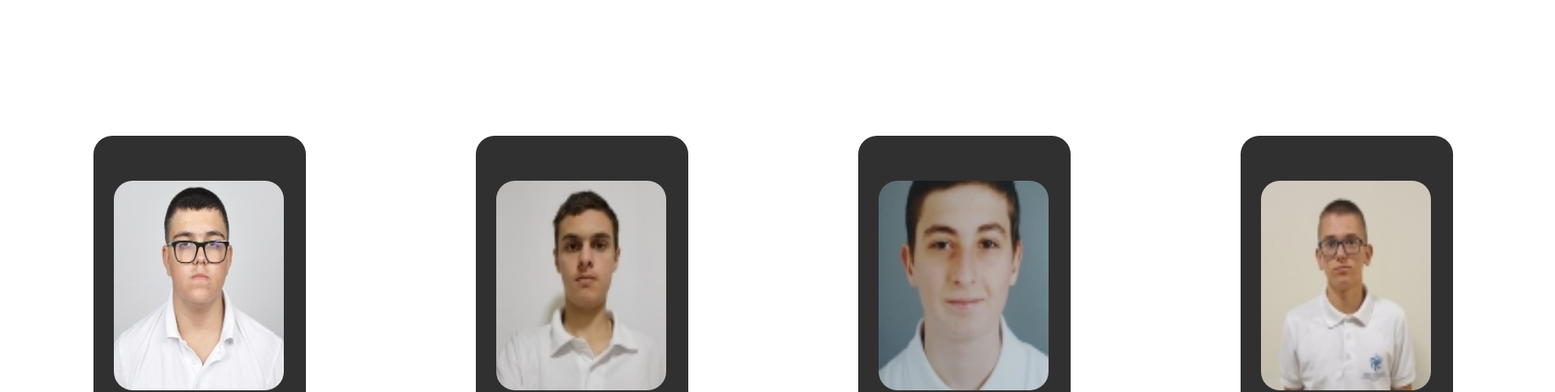
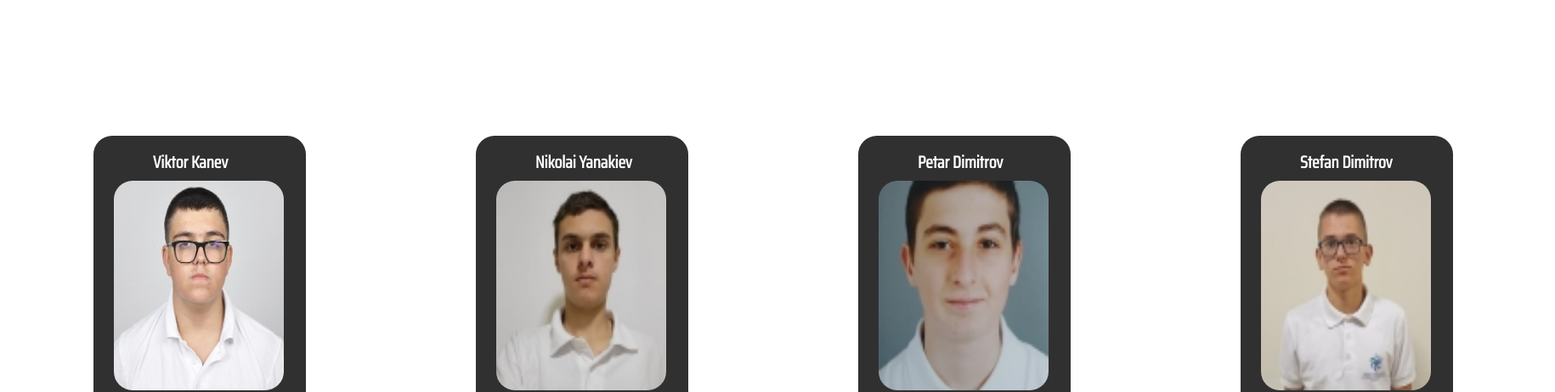
Before and after one commit to PPDimitrov22/Hedgehogs, a plain HTML site: page pages/contacts.html in a window 1280 px wide. Shown: the part 190-652 px from the top of the page at 85% size, 1830 px wide, since content can reach past the window. Drawn offline with Linux system fonts and the light colour scheme.

Commit message:
Finish the project

```diff
--- a/pages/contacts.css
+++ b/pages/contacts.css
@@ -50,8 +50,8 @@
     border-radius: 22px;
     cursor: pointer;
   }
-
-  .front, .back {
+   /* Effects*/
+  .front1, .back1 {
     position: absolute;
     width: 100%;
     height: 100%;
@@ -59,24 +59,21 @@
     border-radius: 22px;
   }
 
-  .front {
-    background-color: #e1e1e1;
+  .front1 {
     transform: rotateY(0deg);
     transition: transform 0.5s;
   }
 
-  .back {
-    color: #FFFFFF;
-    background-color: #f9f9f9;
+  .back1 {
     transform: rotateY(-180deg);
     transition: transform 0.2s;
   }
 
-  .First-card:hover .front {
+  .First-card:hover .front1 {
     transform: rotateY(180deg);
   }
 
-  .First-card:hover .back {
+  .First-card:hover .back1 {
     transform: rotateY(0deg);
   }
 
@@ -88,7 +85,18 @@
     top: 53px;
     border-radius: 22px;
   }
-
+  .Name{
+    position: absolute;
+    width:300px;
+    height:175px;
+    left: 70px;
+    top: 15px;
+    font-family: 'Saira Condensed';
+    font-style: normal;
+    font-weight: 600;
+    color: #FFFFFF;
+    font-size: 20px;
+  }
   .text-container {
     position: absolute;
     top: 50%;
@@ -154,7 +162,18 @@
     top: 53px;
     border-radius: 22px;
   }
-
+  .Name2{
+    position: absolute;
+    width:300px;
+    height:175px;
+    left: 70px;
+    top: 15px;
+    font-family: 'Saira Condensed';
+    font-style: normal;
+    font-weight: 600;
+    color: #FFFFFF;
+    font-size: 20px;
+  }
   .text-container2 {
     position: absolute;
     top: 50%;
@@ -219,6 +238,18 @@
     top: 53px;
     border-radius: 22px;
   }
+  .Name3{
+    position: absolute;
+    width:300px;
+    height:175px;
+    left: 70px;
+    top: 15px;
+    font-family: 'Saira Condensed';
+    font-style: normal;
+    font-weight: 600;
+    color: #FFFFFF;
+    font-size: 20px;
+  }
 
   .text-container3 {
     position: absolute;
@@ -264,6 +295,18 @@
     background-color: #303030;
     border-radius: 22px;
     cursor: pointer;
+  }
+  .Name4{
+    position: absolute;
+    width:300px;
+    height:175px;
+    left: 70px;
+    top: 15px;
+    font-family: 'Saira Condensed';
+    font-style: normal;
+    font-weight: 600;
+    color: #FFFFFF;
+    font-size: 20px;
   }
 
   .front4, .back4 {
--- a/pages/contacts.html
+++ b/pages/contacts.html
@@ -4,6 +4,7 @@
     <meta charset="UTF-8">
     <meta http-equiv="X-UA-Compatible" content="IE=edge">
     <meta name="viewport" content="width=device-width, initial-scale=1.0">
+    <link rel="icon" href="./images for other pages/logo for the other pages.png" type="image/x-icon"/>
     <title>Contacts</title>
     <link rel="stylesheet" href="./contacts.css">
 </head>
@@ -15,6 +16,7 @@
     <div class="card-section">
     <div class="First-card">
         <div class="front1">
+            <div class="Name">Viktor Kanev</div>
             <img src="./images for other pages/Viktor.jpg" class="Viktor">
         </div>
         <div class="back1">
@@ -29,6 +31,7 @@
 
     <div class="Second-card">
         <div class="front2">
+            <div class="Name2">Nikolai Yanakiev</div>
             <img src="./images for other pages/Nikolai.jpg" class="Nikolai">
         </div>
         <div class="back2">
@@ -40,7 +43,8 @@
     </div>
     <div class="Third-card">
         <div class="front3">
-            <img src="./images for other pages/Petyr.jpg" class="Petyr">
+            <div class="Name3">Petar Dimitrov</div>
+            <img src="./images for other pages/Petar.jpg" class="Petyr">
         </div>
         <div class="back3">
             <div class="text-container3">
@@ -51,6 +55,7 @@
     </div>
         <div class="Fourth-card">
             <div class="front4">
+                <div class="Name4">Stefan Dimitrov</div>
                 <img src="./images for other pages/Stefan.jpg" class="Stefan">
             </div>
             <div class="back4">
--- a/pages/content.css
+++ b/pages/content.css
@@ -6,6 +6,7 @@
     text-decoration: inherit;
     color: inherit;
 }
+ /*start*/
 .top{
     background-color: #303030;
     display: flex;
--- a/pages/signup.css
+++ b/pages/signup.css
@@ -40,6 +40,7 @@
     text-align: center;
     color: #FFFFFF;
 }
+ /* positions of sign up inputs*/
 .sign-up{
     position: absolute;
     width: 600px;
--- a/src/style.css
+++ b/src/style.css
@@ -7,6 +7,7 @@
     color: inherit;
 
 }
+ /* Nav bar*/
 .Start{
     background-color: #303030;
     display: flex;
@@ -56,7 +57,7 @@
     top: 150px;
     color: #FFFFFF;
 }
-.Pages a:hover
+.Pages a:hover  /*Effects */
 {
     color:goldenrod;
     transition: 0.2s;
```
Also changed, not shown: index.html (+3 -2 lines), pages/content.html (+1 -0 lines), pages/signup.html (+2 -1 lines), pages/images for other pages/Petar.jpg (renamed from pages/images for other pages/Petyr.jpg).
